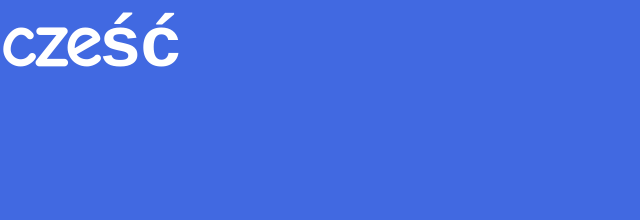
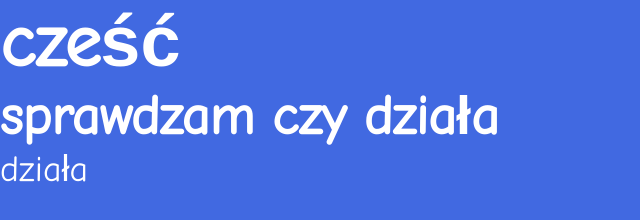
Before and after one commit to gepard-17/testowanko, a plain HTML site: page index.html in a window 1280 px wide. Shown: the whole page, without its empty margins (0-640 px from the left). Drawn offline with Linux system fonts and the light colour scheme.

Commit message:
added h2 and p

```diff
--- a/index.html
+++ b/index.html
@@ -14,7 +14,8 @@
 
 <body>
     <h1>cześć</h1>
-
+     <h2>sprawdzam czy działa</h2>
+     <p>działa</p>
 
 </body>
 
```
